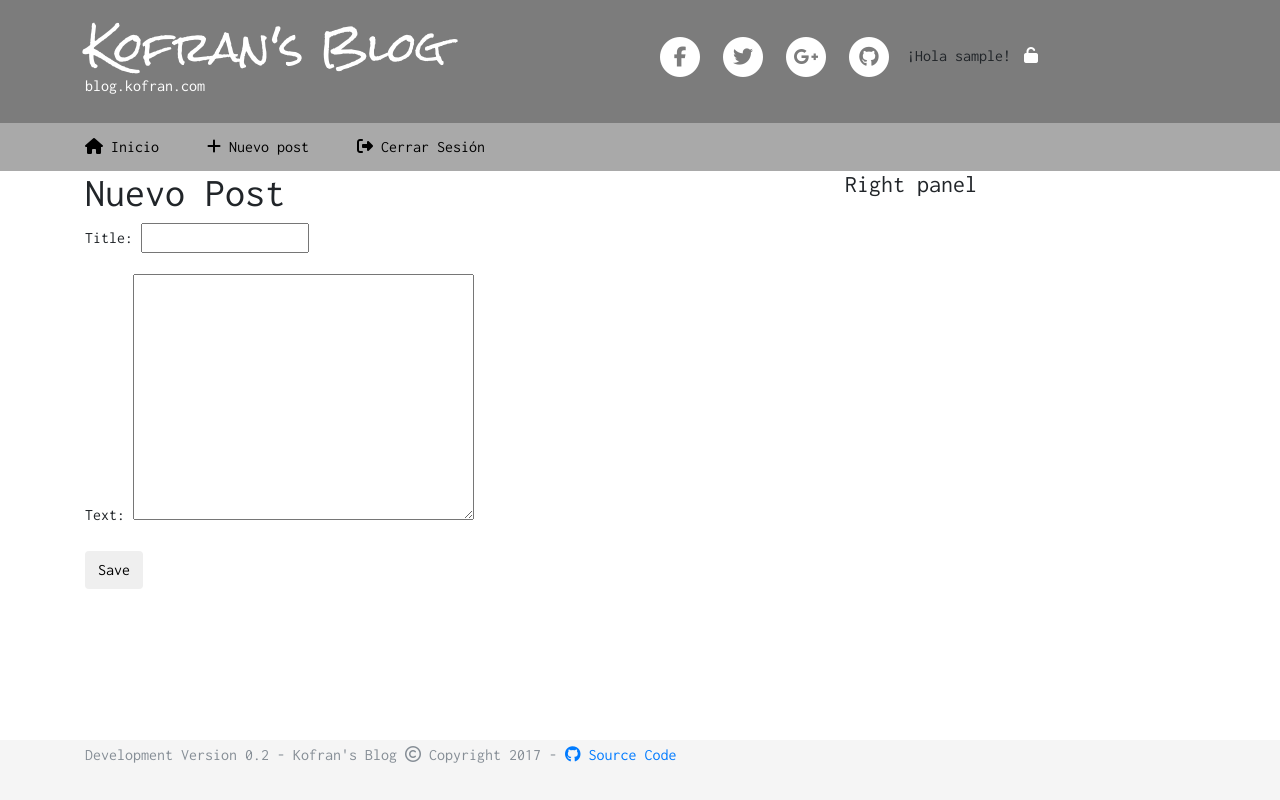
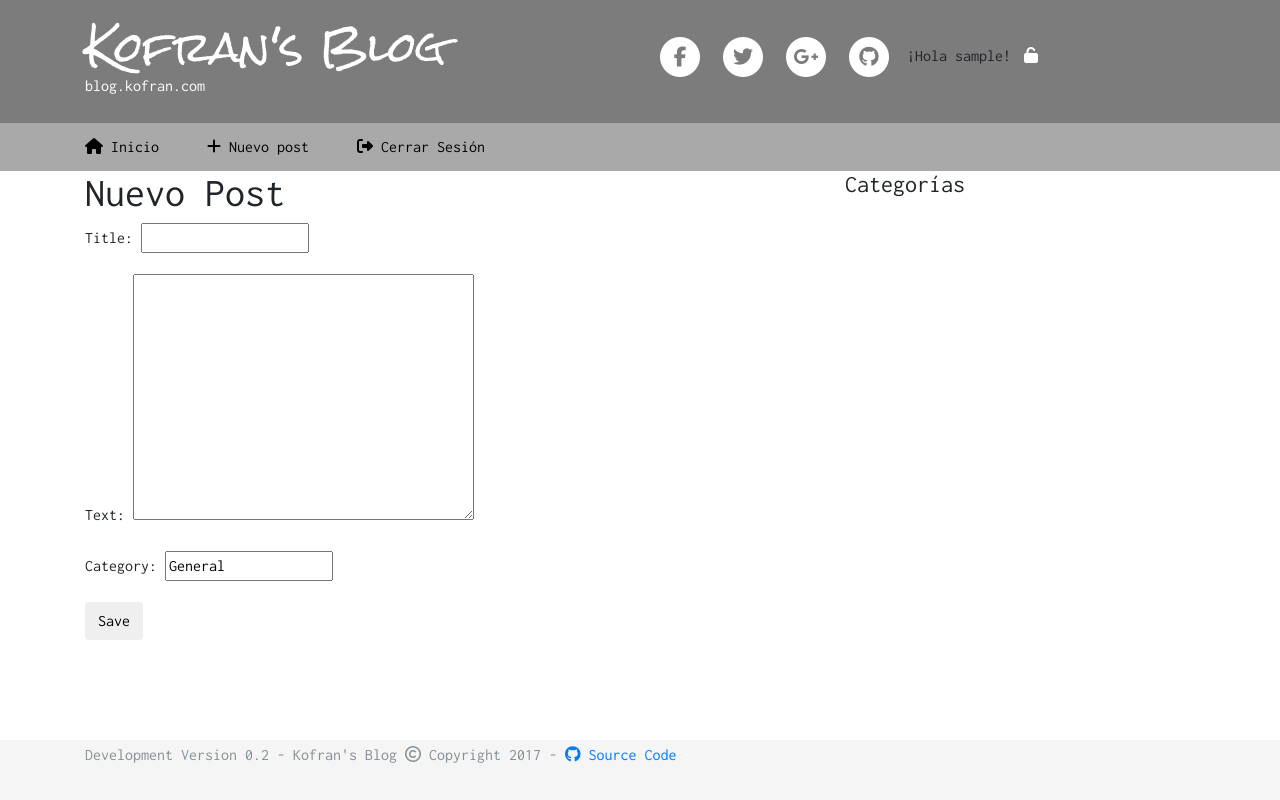
Before and after one commit to kofran/blog, a Django app: page /post/new/ in a window 1280 px wide. Run offline with Django 3.2, Linux system fonts and the light colour scheme; the visitor is signed in with stand-in values (Sample User, id 1); data that the repository does not hold is empty; some libraries are stand-ins or nearby versions.

Commit message:
mejorado el panel derecho y nuevo post

```diff
--- a/blog/forms.py
+++ b/blog/forms.py
@@ -7,7 +7,7 @@ from django.contrib.auth.models import User
 class PostForm(forms.ModelForm):
     class Meta:
         model = Post
-        fields = ('title', 'text')
+        fields = ('title', 'text', 'category')
 
 # formulario para realizar comentarios en los Posts
 class CommentForm(forms.ModelForm):
--- a/blog/templates/blog/base.html
+++ b/blog/templates/blog/base.html
@@ -120,8 +120,9 @@
           {% endblock %}
         </div>
         <div class="col-sm-4">
-          <h4>Right panel</h4>
-
+          {% block rightpanel %}
+            {% include "blog/rightpanel.html" %}
+          {% endblock %}
         </div>
       </div>
 
--- /dev/null
+++ b/blog/templates/blog/rightpanel.html
@@ -0,0 +1,8 @@
+<h4>Categorías</h4>
+{% for category in categorylist %}
+<ul class="list-group">
+  <li class="list-group-item">
+    <a href="/{{ category|safeseq|join:", " }}">{{ category|safeseq|join:", "|upper }}</a>
+  </li>
+</ul>
+{% endfor %}
--- a/blog/views.py
+++ b/blog/views.py
@@ -18,6 +18,7 @@ from django.core.paginator import Paginator, EmptyPage, PageNotAnInteger
 def home(request):
     postslist = (Post.objects.filter(published_date__lte=timezone.now()).
             order_by('published_date').reverse())
+    categorylist = (Post.objects.values_list('category').distinct())
     page = request.GET.get('page', 1)
     paginator = Paginator(postslist, 5)
     try:
@@ -26,12 +27,12 @@ def home(request):
         posts = paginator.page(1)
     except EmptyPage:
         posts = paginator.page(paginator.num_pages)
-    return render(request, 'blog/home.html', {'posts': posts})
+    return render(request, 'blog/home.html', {'posts': posts, 'categorylist': categorylist})
 
 def category(request, category):
-    postslist = Post.objects.filter(category__contains=category).order_by('published_date').reverse()
-    #postslist = (Post.objects.filter(category=category, published_date__lte=timezone.now()).
-    #        order_by('published_date').reverse())
+    postslist = (Post.objects.filter(category__contains=category)
+        .order_by('published_date').reverse())
+    categorylist = (Post.objects.values_list('category').distinct())
     page = request.GET.get('page', 1)
     paginator = Paginator(postslist, 5)
     try:
@@ -40,14 +41,14 @@ def category(request, category):
         posts = paginator.page(1)
     except EmptyPage:
         posts = paginator.page(paginator.num_pages)
-    return render(request, 'blog/category.html', {'posts': posts})
+    return render(request, 'blog/category.html', {'posts': posts, 'categorylist': categorylist})
 
 def post_detail(request, pk):
 
     post = get_object_or_404(Post, pk=pk)
     comments = Comment.objects.filter(postid=pk)
     form = CommentForm(request.POST,)
-
+    categorylist = (Post.objects.values_list('category').distinct())
     if form.is_valid():
 
         comment = form.save(commit=False)
@@ -56,13 +57,15 @@ def post_detail(request, pk):
         comment.published_date = timezone.now()
         comment.save()
         return redirect('post_detail', pk=post.pk)
-    return render(request, 'blog/post_detail.html', {'post': post, 'comments': comments, 'form': form})
+    return render(request, 'blog/post_detail.html', {'post': post, 'comments': comments, 'form': form, 'categorylist': categorylist})
 
 @login_required(login_url='/login')
 @permission_required('post.can_add', login_url='/login/')
 def post_new(request):
+    categorylist = (Post.objects.values_list('category').distinct())
     if request.method == "POST":
         form = PostForm(request.POST)
+
         if form.is_valid():
             post = form.save(commit=False)
             post.author = request.user
@@ -71,7 +74,7 @@ def post_new(request):
             return redirect('post_detail', pk=post.pk)
     else:
         form = PostForm()
-    return render(request, 'blog/post_edit.html', {'form': form})
+    return render(request, 'blog/post_edit.html', {'form': form, 'categorylist': categorylist})
 
 @login_required(login_url='/login')
 @permission_required('post.can_change', login_url='/login/')
```
